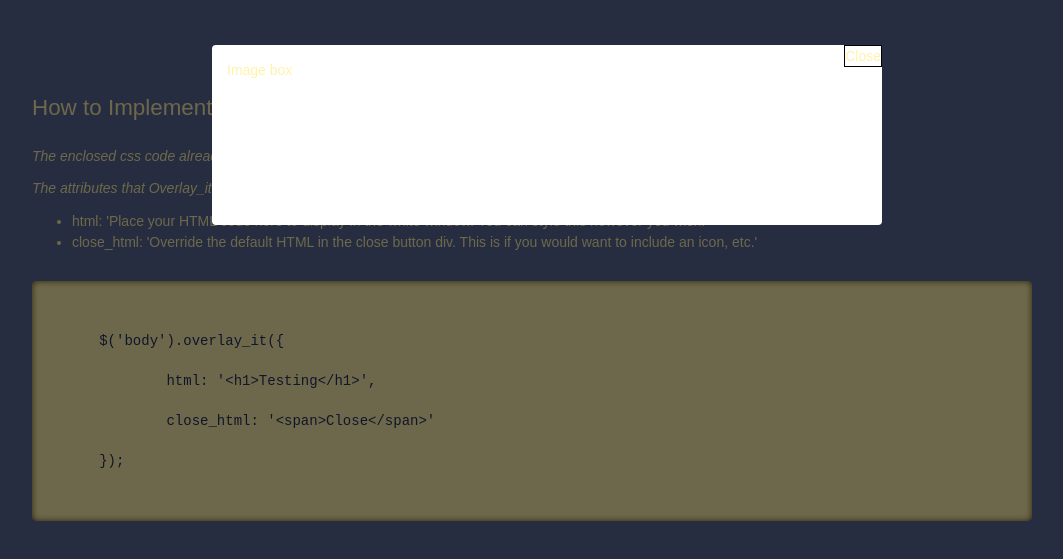
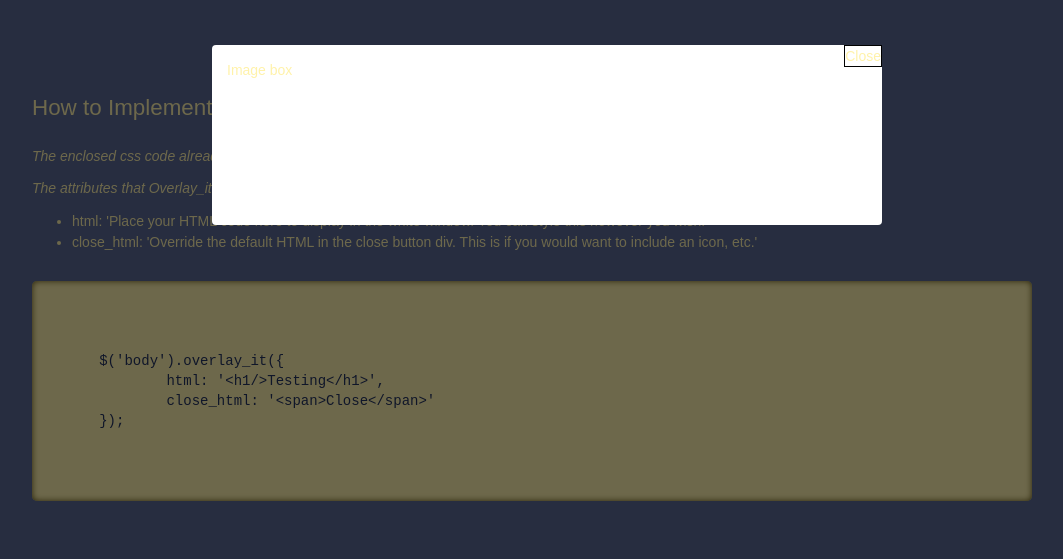
Before and after one commit to joshhannan/overlay_it, a plain HTML site: page index.html in a window 1280 px wide. Shown: the part 155-714 px from the top of the page, without its empty margins (108-1171 px from the left). Drawn offline with Linux system fonts and the light colour scheme.

Commit message:
updated the pre tags

```diff
--- a/index.html
+++ b/index.html
@@ -37,10 +37,12 @@
 						<li>close_html: 'Override the default HTML in the close button div.  This is if you would want to include an icon, etc.'</li>
 					</ul>
 <pre>
-	$('body').overlay_it({<br />
-		html: '&lt;h1&gt;Testing&lt;/h1&gt;',<br />
-		close_html: '&lt;span&gt;Close&lt;/span&gt;'<br />
+	<code>
+	$('body').overlay_it({
+		html: '&lt;h1/>Testing&lt;/h1&gt;',
+		close_html: '&lt;span&gt;Close&lt;/span&gt;'
 	});
+	</code>
 </pre>
 				</div><!---/block-->
 			</div><!--/container-->
```
